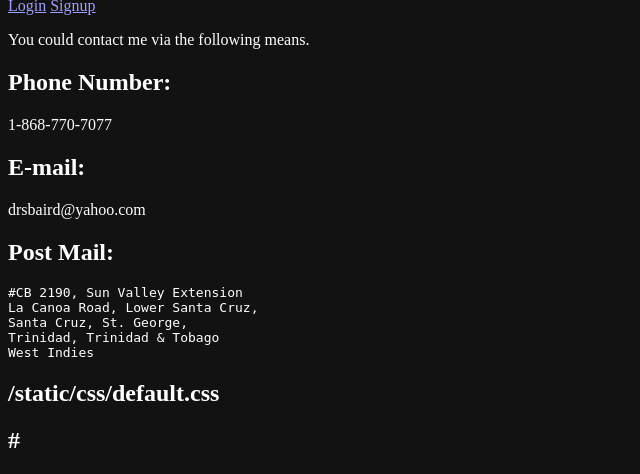
After one commit to Racerin/Personal_Information_WebApp, a Flask app: template templates/contact.html in a window 1280 px wide. The commit adds this page. Shown: the part 333-807 px from the top of the page, without its empty margins (0-640 px from the left). Run offline with Flask 2, Linux system fonts and the light colour scheme; the template is opened without the code that fills it, so the values that code supplies are empty.

Commit message:
Create webpages. Add functionalities.

```diff
--- /dev/null
+++ b/templates/contact.html
@@ -0,0 +1,22 @@
+{% extends "layout.html" %}
+
+
+{% block title %}Contact{% endblock %}
+{% block head %}{% endblock %}
+
+
+{% block body %}
+<p>You could contact me via the following means.</p>
+<h2>Phone Number:</h2>
+<p>1-868-770-7077</p>
+<h2>E-mail:</h2>
+<p>drsbaird@yahoo.com</p>
+<h2>Post Mail:</h2>
+<pre>
+#CB 2190, Sun Valley Extension
+La Canoa Road, Lower Santa Cruz,
+Santa Cruz, St. George,
+Trinidad, Trinidad & Tobago
+West Indies
+</pre>
+{% endblock %}
--- a/templates/failure.html
+++ b/templates/failure.html
@@ -3,7 +3,8 @@
 {% block title %}Failure{% endblock %}
 
 {#https://stackoverflow.com/a/30011819/6556801#}
-{% block javascript %}
+{% block head %}
+{{ super() }}
 <script src="{{url_for('static', filename='js/failure redirect.js')}}"></script>
 {% endblock %}
 
--- a/templates/layout.html
+++ b/templates/layout.html
@@ -2,10 +2,49 @@
 
 <html lang="en">
     <head>
-        <title>{% block title %}{% endblock %}</title>
-        {% block javascript %}{% endblock %}
+        <meta charset="utf-8">
+        <meta name="viewport" content="width=device-width, initial-scale=0.5">
+        <title>{% block title %}Nothing in Particular{% endblock %}</title>
+        <meta name="description" content="Personal Information you would like to submit.">
+        <meta name="author" content="Darnell Baird">
+        <meta name="keyword" content="personal,darnell,trinidad">
+        <meta name="theme-color" content="#16800e" media="(prefers-color-scheme:dark">
+        <meta name="color-scheme" content="dark">
+        <meta property="og.title" content="Personal Information">
+        <meta property="og.type" content="Website">
+        <meta property="og.url" content="https://www.example.com">
+        <meta property="og.description" content="Submit information on a person.">
+        <meta property="og.image" content="{{ url_for('static', filename='mai pik.jpeg') }}">
+        {% block head %}
+        {# Space for things such as javascript and css #}
+        <link rel="stylesheet" type="text/css" href="{{ url_for('static',filename='css/default.css') }}">
+        {% endblock %}
     </head>
     <body>
-        {% block body %}{% endblock %}
+        <!-- <nav  role="navigation"></nav> -->
+        <header>
+            <div class="logo_nav"><img src="{{ url_for('static', filename='home.jpeg') }}">MY LOGO</img></div>
+            <nav>
+                <a href="{{ url_for('home') }}">Home</a>
+                <a href="{{ url_for('about') }}">About</a>
+                <a href="{{ url_for('form') }}">Persons</a>
+                <a href="{{ url_for('contact') }}">Contact</a>
+            </nav>
+            <nav class="user_account">
+                {% if session["username"] %}
+                    <a href="{{ url_for('login') }}">Logout</a>
+                {% else %}
+                    <a href="{{ url_for('login') }}">Login</a>
+                    <a href="{{ url_for('signup') }}">Signup</a>
+                {% endif %}
+            </nav>
+        </header>
+        <main>
+            {% block body %}{% endblock %}
+        </main>
+        <footer>
+            <h2>{{ url_for('static',filename='css/default.css') }}</h2>
+            <h2>{{ url_for('signup') }}</h2>
+        </footer>
     </body>
 </html>
```
Also changed, not shown: templates/404.html (added, +9 -0 lines), templates/about.html (added, +12 -0 lines), templates/form.html (added, +23 -0 lines), templates/index.html (+12 -17 lines), templates/login.html (added, +15 -0 lines), templates/personalities.html (added, +34 -0 lines), templates/signup.html (added, +23 -0 lines), templates/success.html (+4 -4 lines).
